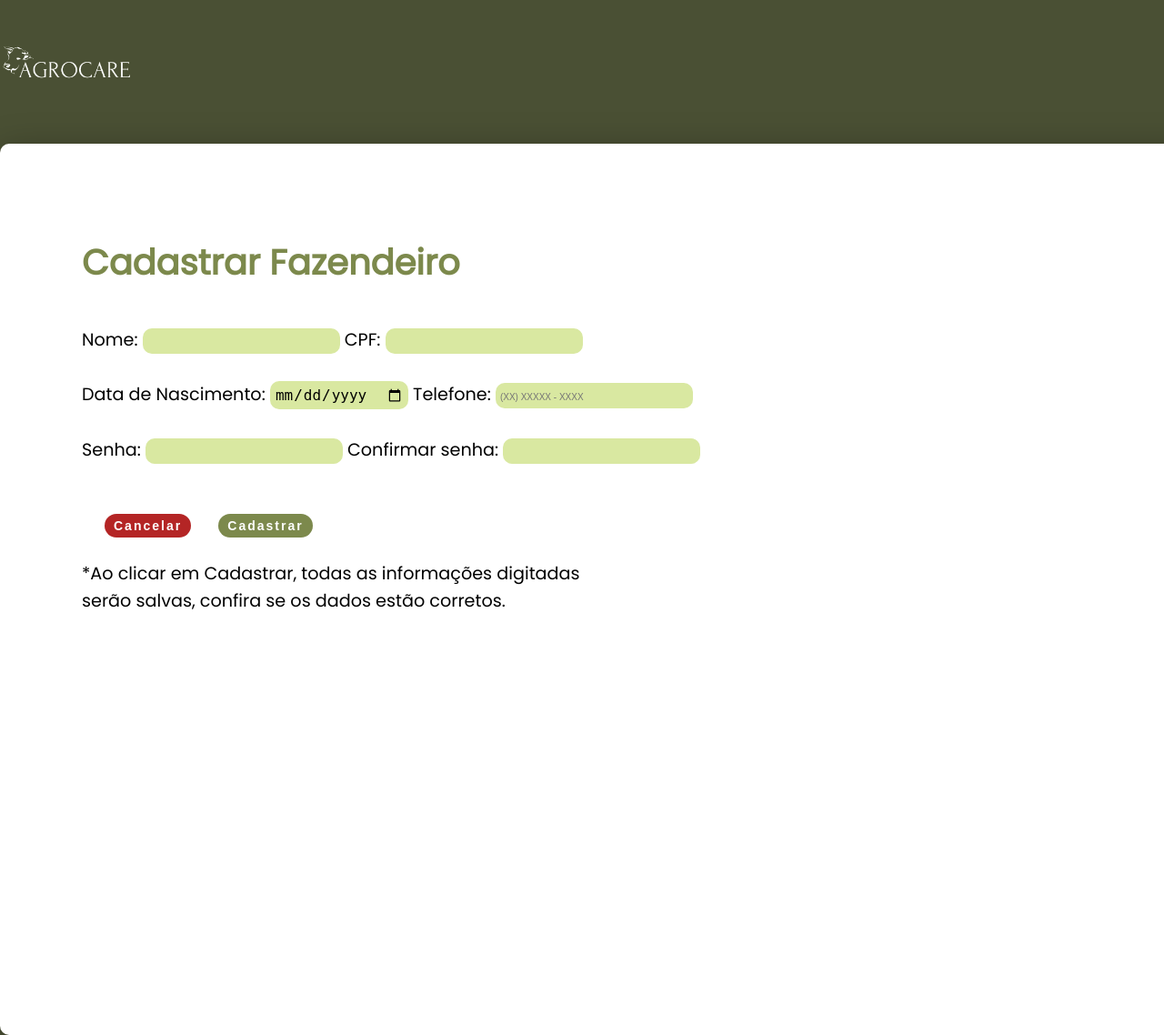
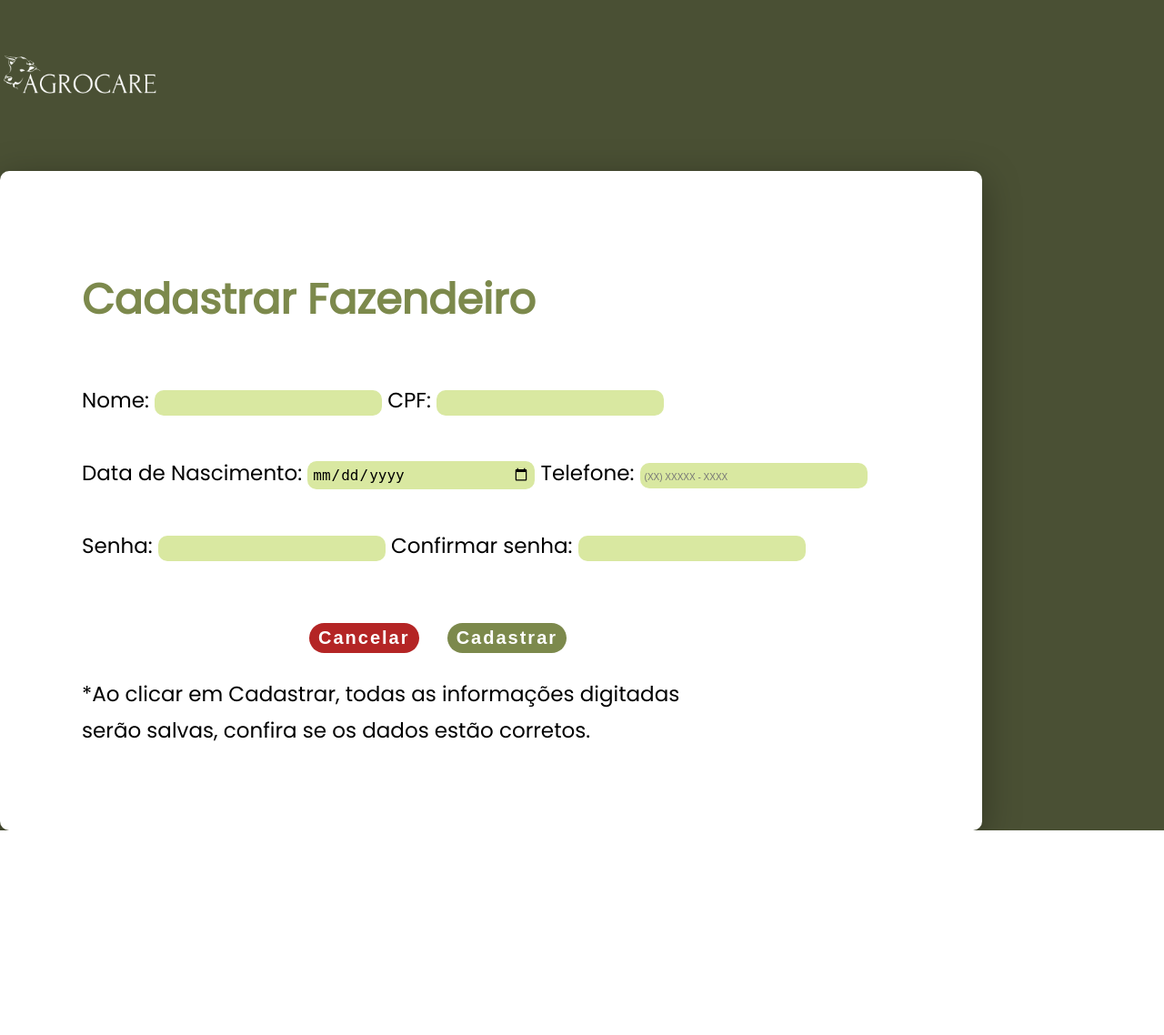
Before and after one commit to marianacamily/AgroCare, a PHP site: page / in a window 1280 px wide; the page is wider, and only the part inside the window is pictured. Shown: that part at 91% size. After the commit the page ends 913 px from the top of that part, so only its background shows below. Run offline with PHP 8.4, Linux system fonts and the light colour scheme.

Commit message:
Quarto commit

```diff
--- a/CadastroFazendeiro/index.html
+++ b/CadastroFazendeiro/index.html
@@ -9,7 +9,7 @@
     <link rel="stylesheet"  type="text/css" href="style.css">
 </head>
 <header>
-   <img src="logo.png" width="150px">
+   <img src="logo.png" width="180px">
 </header>
 <body>
     <div class="cadastro">
@@ -28,7 +28,7 @@
         <label>Confirmar senha: </label>
         <input type="password" required><br><br>
         <div class="btns">
-            <button class="btn-cancelar">Cancelar</button>
+            <a href="../Login/index.html"><button id="btn-cancelar" class="btn-cancelar">Cancelar</button></a>
             <button class="btn-cadastrar">Cadastrar</button>
         </div>
 
--- a/CadastroFazendeiro/style.css
+++ b/CadastroFazendeiro/style.css
@@ -9,8 +9,6 @@ body {
 
 .cadastro {
     background: #4A5034;
-    width: 100vw;
-    height: 100vh;
     justify-content: center;
     align-items: center;
     flex-wrap: wrap;
@@ -23,11 +21,12 @@ body {
     margin-right: 200px;
     padding: 90px;
     margin-top: 0px;
-    line-height: 30px;
+    line-height: 40px;
+    font-size: larger;
 }
 
 .btn-cadastrar {
-    font-size: 14px;
+    font-size: 20px;
     background-color: #7c894c;
     padding: 5px 10px;
     color: rgb(255, 255, 255);
@@ -42,7 +41,7 @@ body {
 }
 
 .btn-cancelar {
-    font-size: 14px;
+    font-size: 20px;
     background-color: #b42525;
     padding: 5px 10px;
     color: rgb(255, 255, 255);
@@ -57,6 +56,7 @@ body {
 }
 
 .cadastro > input {
+    width: 250px;
     border: none;
     border-radius: 10px;
     padding: 5px;
@@ -83,6 +83,10 @@ h1 {
 }
 
 .btns {
-    width: 1500px;
+    width: 50%;
     margin: 0 auto;
 }
+
+footer {
+    text-align: justify;
+}
--- a/Login/index.html
+++ b/Login/index.html
@@ -33,7 +33,7 @@
                     <label for="senha">Senha:</label>
                     <input type="password" name="senha" placeholder="Digite sua senha" required>
                 </div>
-                <button class="btn-login">Entrar</button>
+                <a href="../CadastroFazendeiro/index.html"><button class="btn-login">Entrar</button></a>
             </div>
         </div>
     </div>
```
